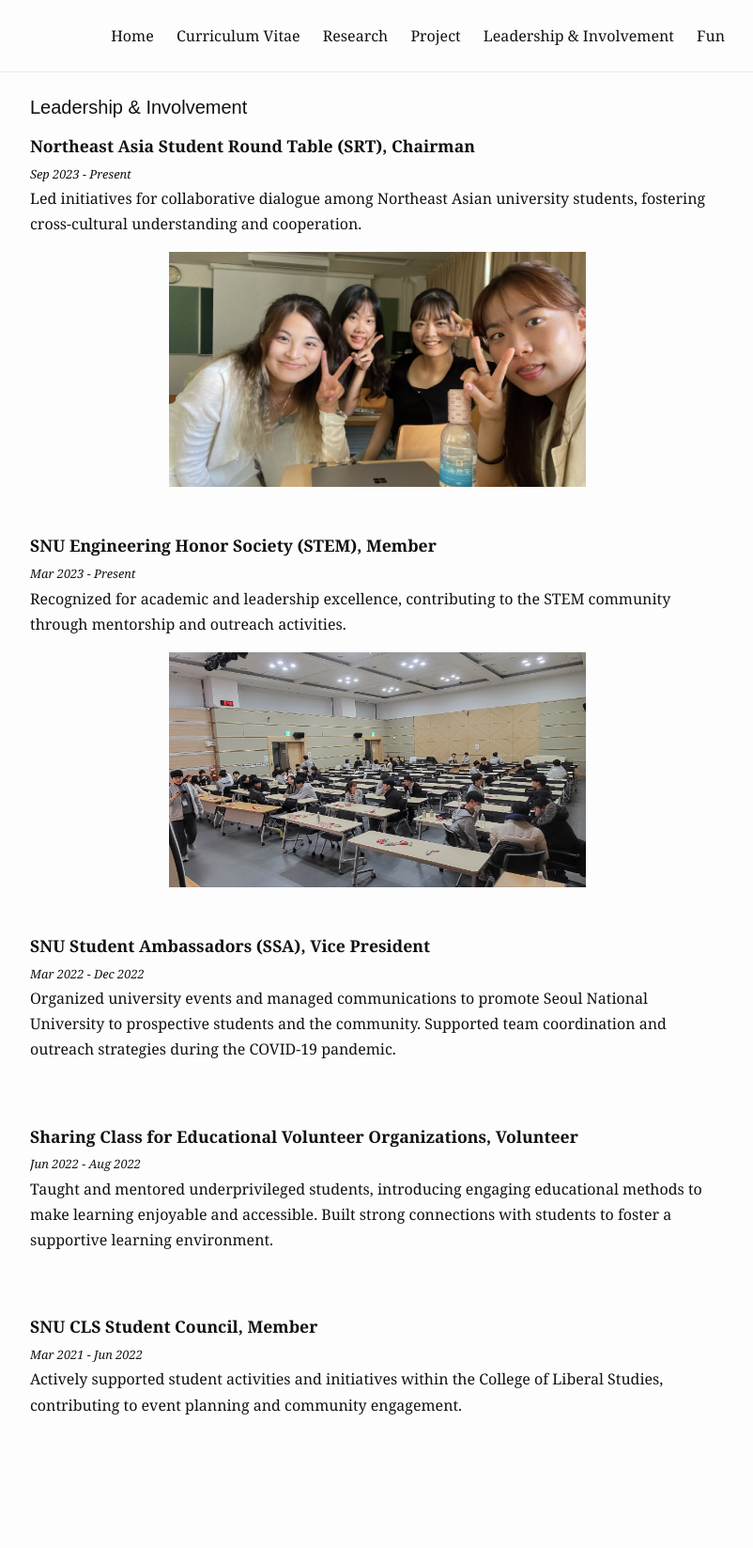
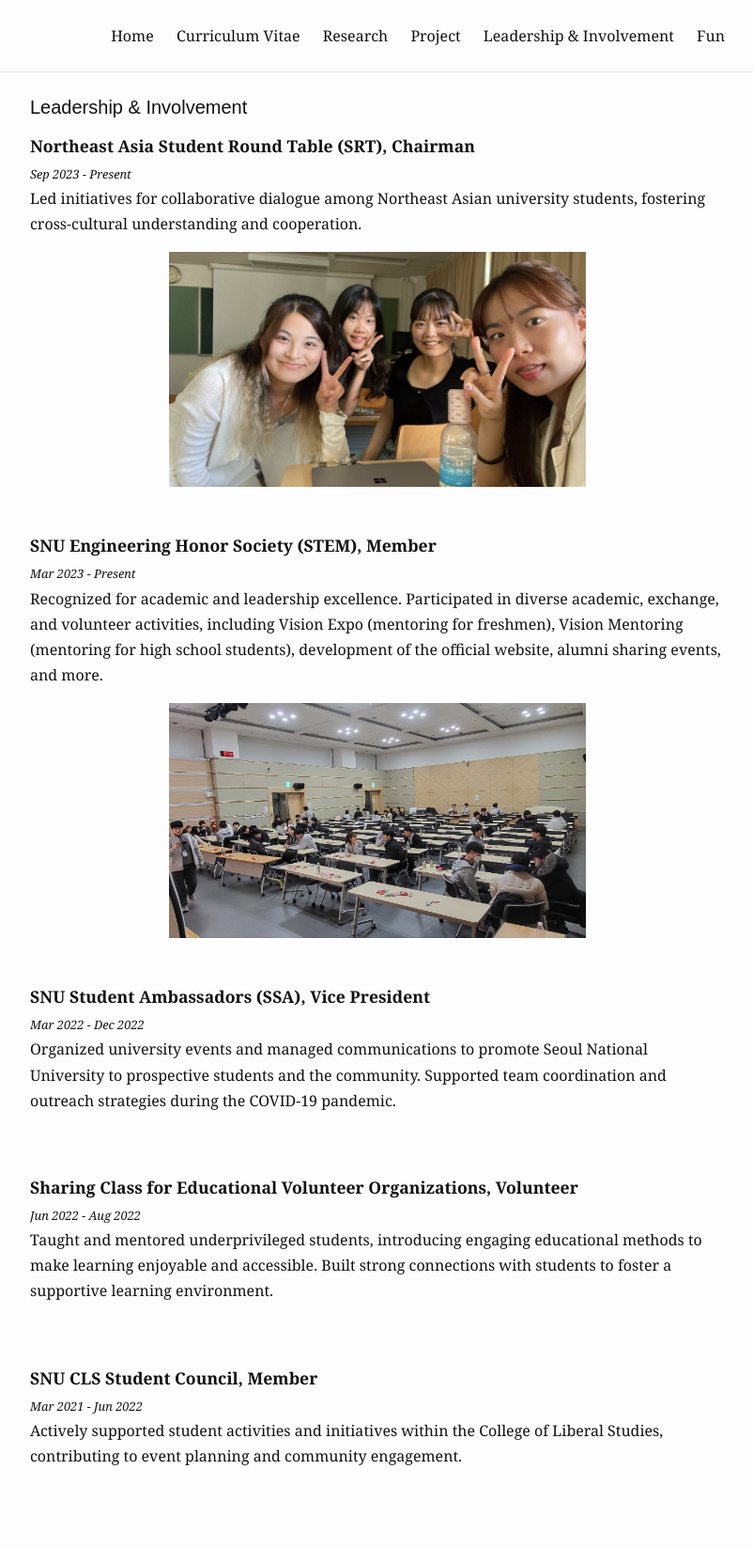
Before and after one commit to ZzeongB/ZzeongB.github.io, a Jekyll site: the page built from _pages/leadership-involvement.md, in a window 1280 px wide. Shown: the whole page at 94% size, without its empty margins (238-1040 px from the left). Built offline with Jekyll 4.4.1, drawn with Linux system fonts in a browser that asks for light colours; before the commit the page ends 1593 px from its top, so only the background shows below that.

Commit message:
add details

```diff
--- a/_data/extracurricular.yml
+++ b/_data/extracurricular.yml
@@ -6,7 +6,7 @@
 
   - title: SNU Engineering Honor Society (STEM), Member
     date: Mar 2023 - Present
-    description: Recognized for academic and leadership excellence, contributing to the STEM community through mentorship and outreach activities.
+    description: Recognized for academic and leadership excellence. Participated in diverse academic, exchange, and volunteer activities, including Vision Expo (mentoring for freshmen), Vision Mentoring (mentoring for high school students), development of the official website, alumni sharing events, and more.
     image: /assets/img/leadership/stem
 
   - title: SNU Student Ambassadors (SSA), Vice President
```
